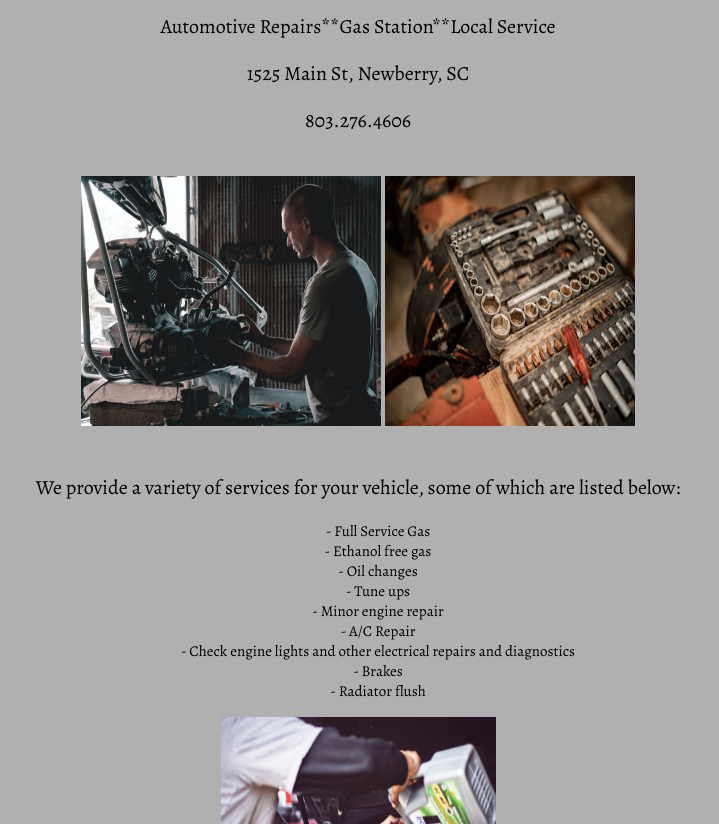
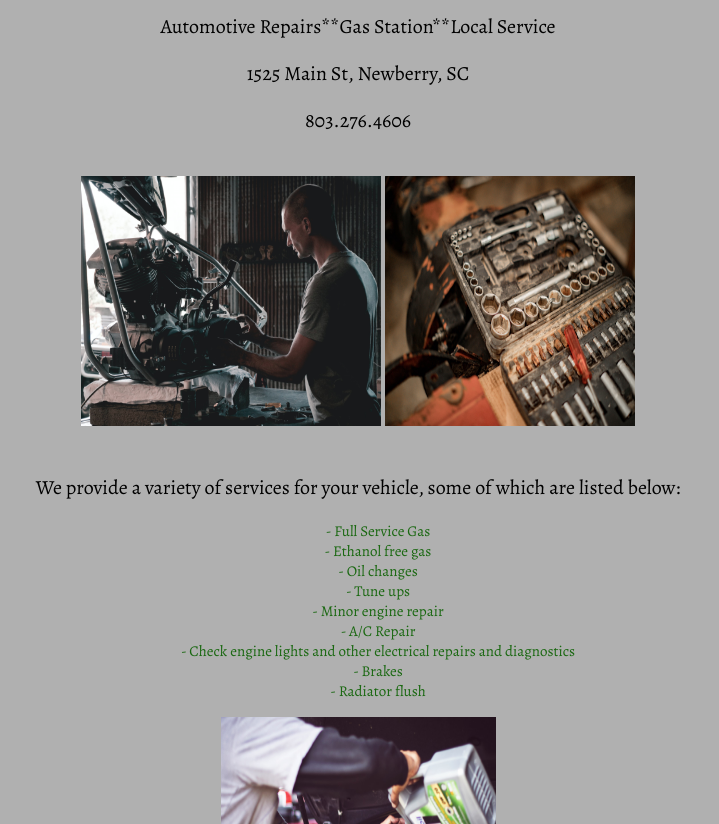
Before and after one commit to acbauer20/livingston, a plain HTML site: page index.html in a window 1280 px wide. Shown: the part 128-952 px from the top of the page, without its empty margins (282-1001 px from the left). Drawn offline with nearby package versions, Linux system fonts and the light colour scheme.

Commit message:
Update style.css

```diff
--- a/style.css
+++ b/style.css
@@ -32,6 +32,7 @@ ul{
 
 ul{
   font-size: 15px;
+  color: #1A6811; /*green*/
 }
 
 .picture3{
```
